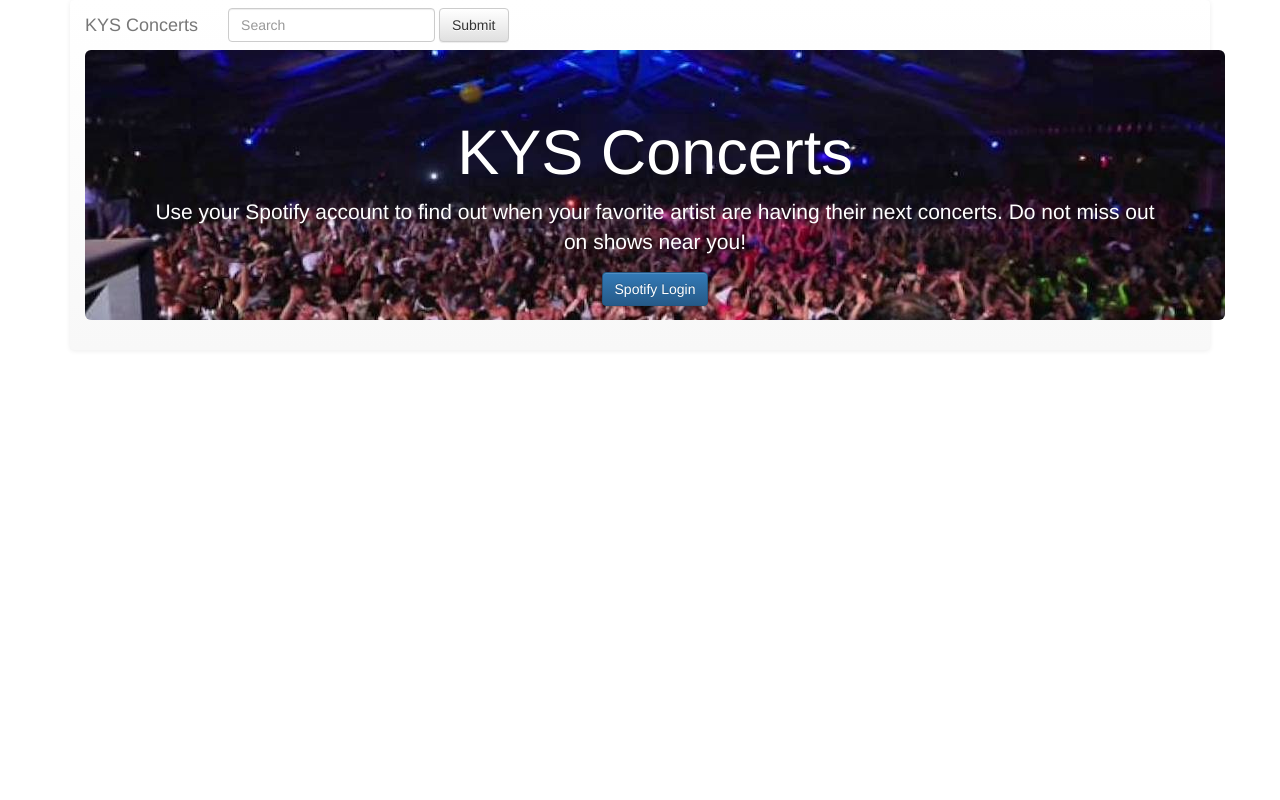
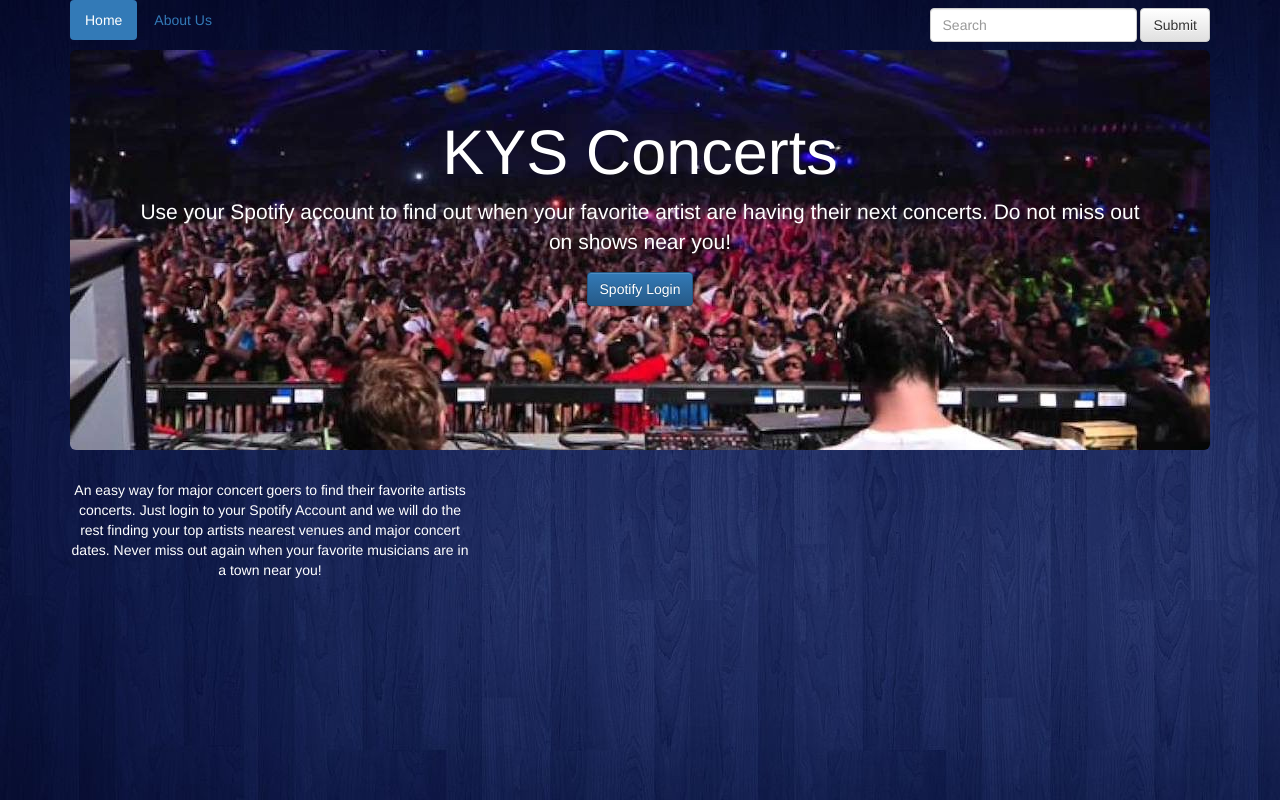
Before and after one commit to nahumcoding/KYS-GIT, a plain HTML site: page index.html in a window 1280 px wide. Drawn offline with nearby package versions, Linux system fonts and the light colour scheme.

Commit message:
Information text

```diff
--- a/assets/css/style.css
+++ b/assets/css/style.css
@@ -1,6 +1,11 @@
+body {
+    background-image: url("../images/background.jpg");
+}
+
 .jumbotron {
     background-image: url("../images/cover.jpg");
     color: white;
+    height: 400px;
 }
 
 .start {
@@ -15,8 +20,20 @@
     background-color: #006652;
 }
 
-.navbar-default {
-    border: none;
-    color: red;
+.nav-pills {
+    float: left;
+    color: white;
+}
 
+.navbar-right {
+    float: right;
 }
+
+.info {
+    color: white;
+    padding: 0;
+    margin: 0;
+    text-align: center;
+    width: 400px;
+    position: absolute;
+}
--- a/index.html
+++ b/index.html
@@ -3,6 +3,8 @@
 <head>
 
 <link rel="stylesheet" href="https://maxcdn.bootstrapcdn.com/bootstrap/3.3.7/css/bootstrap.min.css" integrity="sha384-BVYiiSIFeK1dGmJRAkycuHAHRg32OmUcww7on3RYdg4Va+PmSTsz/K68vbdEjh4u" crossorigin="anonymous">
+
+<script src="https://code.jquery.com/jquery-2.2.1.min.js"></script>
 
 <!-- Optional theme -->
 <link rel="stylesheet" href="https://maxcdn.bootstrapcdn.com/bootstrap/3.3.7/css/bootstrap-theme.min.css" integrity="sha384-rHyoN1iRsVXV4nD0JutlnGaslCJuC7uwjduW9SVrLvRYooPp2bWYgmgJQIXwl/Sp" crossorigin="anonymous">
@@ -13,25 +15,17 @@
 <!-- Latest compiled and minified JavaScript -->
 <script src="https://maxcdn.bootstrapcdn.com/bootstrap/3.3.7/js/bootstrap.min.js" integrity="sha384-Tc5IQib027qvyjSMfHjOMaLkfuWVxZxUPnCJA7l2mCWNIpG9mGCD8wGNIcPD7Txa" crossorigin="anonymous"></script>
 
-	<title></title>
+<title>KYS Concerts</title>
 
 </head>
 
 <body>
 	<div class="container">
-		<nav class="navbar navbar-default">
-			<div class="container-fluid">
-			  <!-- Brand and toggle get grouped for better mobile display -->
-			  <div class="navbar-header">
-				<button type="button" class="navbar-toggle collapsed" data-toggle="collapse" data-target="#bs-example-navbar-collapse-1" aria-expanded="false">
-				  <span class="sr-only">Toggle navigation</span>
-				  <span class="icon-bar"></span>
-				  <span class="icon-bar"></span>
-				  <span class="icon-bar"></span>
-				</button>
-				<a class="navbar-brand" href="#">KYS Concerts</a>
-			  </div>
-	<form class="navbar-form navbar-left" role="search">
+		<ul class="nav nav-pills">
+			<li role="presentation" class="active"><a href="#">Home</a></li>
+			<li role="presentation"><a href="#">About Us</a></li>
+		</ul>
+		<form class="navbar-form navbar-right" role="search">
 			<div class="form-group">
 				<input type="text" class="form-control" placeholder="Search">
 			</div>
@@ -48,5 +42,9 @@
 			</div>
 		</div>
 	</div>
+
+	<div class="container">
+		<p class="info">An easy way for major concert goers to find their favorite artists concerts. Just login to your Spotify Account and we will do the rest finding your top artists nearest venues and major concert dates. Never miss out again when your favorite musicians are in a town near you!</p>
+	</div>
 </body>
 </html>
```
Also changed, not shown: assets/images/background.jpg (added). Lines whose indentation alone changed are shown as unchanged.
